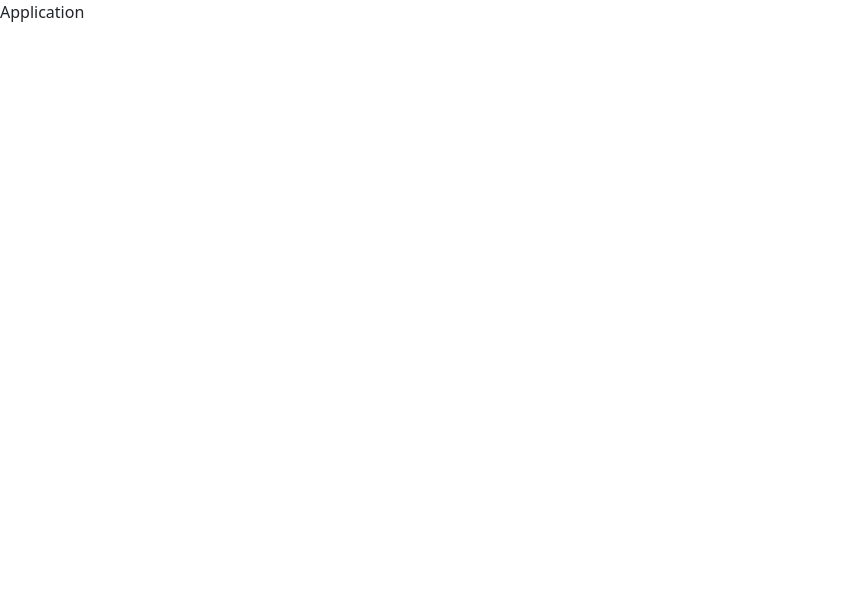
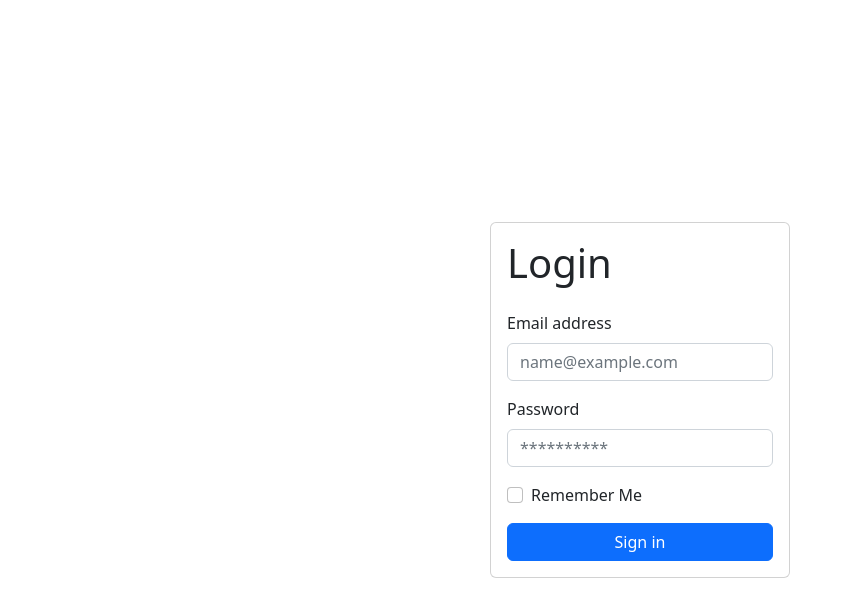
Before and after one commit to vaaluvishnu5146/minishopee, a React (Vite) app: page / in a window 1280 px wide. Shown: the top 616 px of the page, without its empty margins (0-853 px from the left). Built offline with nearby package versions, Linux system fonts and the light colour scheme.

Commit message:
Feature Formik:
1. Added Login and Signup page
2. Added Formik validation to login page

```diff
--- a/package.json
+++ b/package.json
@@ -10,6 +10,7 @@
     "preview": "vite preview"
   },
   "dependencies": {
+    "formik": "^2.4.6",
     "react": "^18.3.1",
     "react-dom": "^18.3.1",
     "react-router-dom": "^6.24.0"
--- a/src/App.jsx
+++ b/src/App.jsx
@@ -1,5 +1,14 @@
+import { Route, Routes } from "react-router-dom";
+import Login from "./pages/login";
+import Signup from "./pages/signup";
+
 function App() {
-  return <>Application</>;
+  return (
+    <Routes>
+      <Route path="/" Component={Login} />
+      <Route path="/signup" Component={Signup} />
+    </Routes>
+  );
 }
 
 export default App;
--- a/src/main.jsx
+++ b/src/main.jsx
@@ -1,9 +1,12 @@
 import React from "react";
 import ReactDOM from "react-dom/client";
 import App from "./App.jsx";
+import { BrowserRouter as Router } from "react-router-dom";
 
 ReactDOM.createRoot(document.getElementById("root")).render(
   <React.StrictMode>
-    <App />
+    <Router>
+      <App />
+    </Router>
   </React.StrictMode>
 );
--- /dev/null
+++ b/src/pages/login.jsx
@@ -0,0 +1,114 @@
+import { Formik } from "formik";
+
+export default function Login() {
+  return (
+    <div className="container">
+      <div className="container-fluid">
+        <div
+          className="d-flex align-items-center justify-content-center"
+          style={{ height: "100vh" }}
+        >
+          <div className="card" style={{ width: 300, minHeight: 200 }}>
+            <div className="card-body">
+              <h1 className="mb-4">Login</h1>
+              <Formik
+                initialValues={{
+                  email: "",
+                  password: "",
+                  rememberMe: false,
+                }}
+                onSubmit={(values) => {
+                  console.log(values);
+                }}
+                validate={(value) => {
+                  let errors = {};
+                  if (value.email === "") {
+                    errors.email = "Required";
+                  } else if (
+                    !/^[A-Z0-9._%+-]+@[A-Z0-9.-]+\.[A-Z]{2,}$/i.test(
+                      value.email
+                    )
+                  ) {
+                    errors.email = "Invalid email address";
+                  } else if (value.password === "") {
+                    errors.password = "Required";
+                  } else if (value.password.length <= 10) {
+                    errors.password =
+                      "Password should be minimum 11 characters";
+                  }
+                  return errors;
+                }}
+              >
+                {({
+                  values,
+                  errors,
+                  handleChange,
+                  handleBlur,
+                  handleSubmit,
+                }) => (
+                  <form>
+                    <div className="mb-3">
+                      <label htmlFor="email" className="form-label">
+                        Email address
+                      </label>
+                      <input
+                        type="email"
+                        className="form-control mb-1"
+                        id="email"
+                        name="email"
+                        placeholder="name@example.com"
+                        onChange={handleChange}
+                        onBlur={handleBlur}
+                        value={values.email}
+                      />
+                      <p className="text-danger">{errors.email}</p>
+                    </div>
+                    <div className="mb-3">
+                      <label htmlFor="password" className="form-label">
+                        Password
+                      </label>
+                      <input
+                        type="password"
+                        className="form-control mb-1"
+                        id="password"
+                        name="password"
+                        placeholder="**********"
+                        onChange={handleChange}
+                        onBlur={handleBlur}
+                        value={values.password}
+                      />
+                      <p className="text-danger">{errors.password}</p>
+                    </div>
+                    <div className="form-check mb-3">
+                      <label className="form-check-label" htmlFor="rememberMe">
+                        Remember Me
+                      </label>
+                      <input
+                        className="form-check-input"
+                        type="checkbox"
+                        value={values.rememberMe}
+                        id="rememberMe"
+                        name="rememberMe"
+                        onChange={handleChange}
+                        onBlur={handleBlur}
+                      />
+                    </div>
+                    <div className="d-grid gap-2">
+                      <button
+                        onClick={handleSubmit}
+                        className="btn btn-primary"
+                        type="button"
+                      >
+                        Sign in
+                      </button>
+                    </div>
+                  </form>
+                )}
+              </Formik>
+            </div>
+          </div>
+        </div>
+      </div>
+    </div>
+  );
+}
--- /dev/null
+++ b/src/pages/signup.jsx
@@ -0,0 +1,67 @@
+export default function Signup() {
+  return (
+    <div className="container">
+      <div className="container-fluid">
+        <div
+          className="d-flex align-items-center justify-content-center"
+          style={{ height: "100vh" }}
+        >
+          <div className="card" style={{ width: 300, minHeight: 200 }}>
+            <div className="card-body">
+              <h1 className="mb-4">Create Account</h1>
+              <div className="mb-3">
+                <label htmlFor="email" className="form-label">
+                  Full Name
+                </label>
+                <input
+                  type="userName"
+                  className="form-control"
+                  id="userName"
+                  placeholder="ex: Vishnu Vardhan"
+                />
+              </div>
+              <div className="mb-3">
+                <label htmlFor="email" className="form-label">
+                  Email address
+                </label>
+                <input
+                  type="email"
+                  className="form-control"
+                  id="email"
+                  placeholder="name@example.com"
+                />
+              </div>
+              <div className="mb-3">
+                <label htmlFor="password" className="form-label">
+                  Password
+                </label>
+                <input
+                  type="password"
+                  className="form-control"
+                  id="password"
+                  placeholder="**********"
+                />
+              </div>
+              <div className="mb-3">
+                <label htmlFor="confirmPassword" className="form-label">
+                  Confirm Password
+                </label>
+                <input
+                  type="confirmPassword"
+                  className="form-control"
+                  id="confirmPassword"
+                  placeholder="**********"
+                />
+              </div>
+              <div className="d-grid gap-2">
+                <button className="btn btn-primary" type="button">
+                  Sign in
+                </button>
+              </div>
+            </div>
+          </div>
+        </div>
+      </div>
+    </div>
+  );
+}
```
Also changed, not shown: 1 other file (tests, documents, lock files or other folders).
